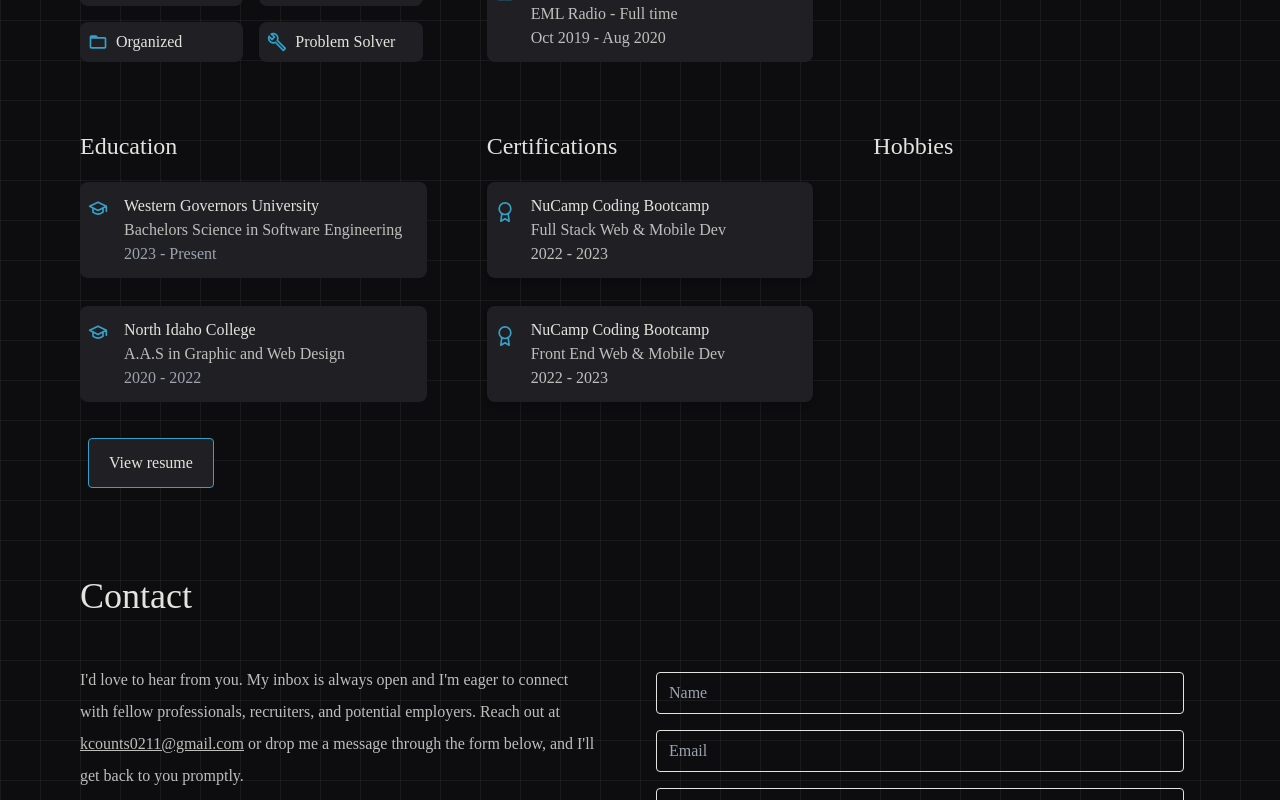
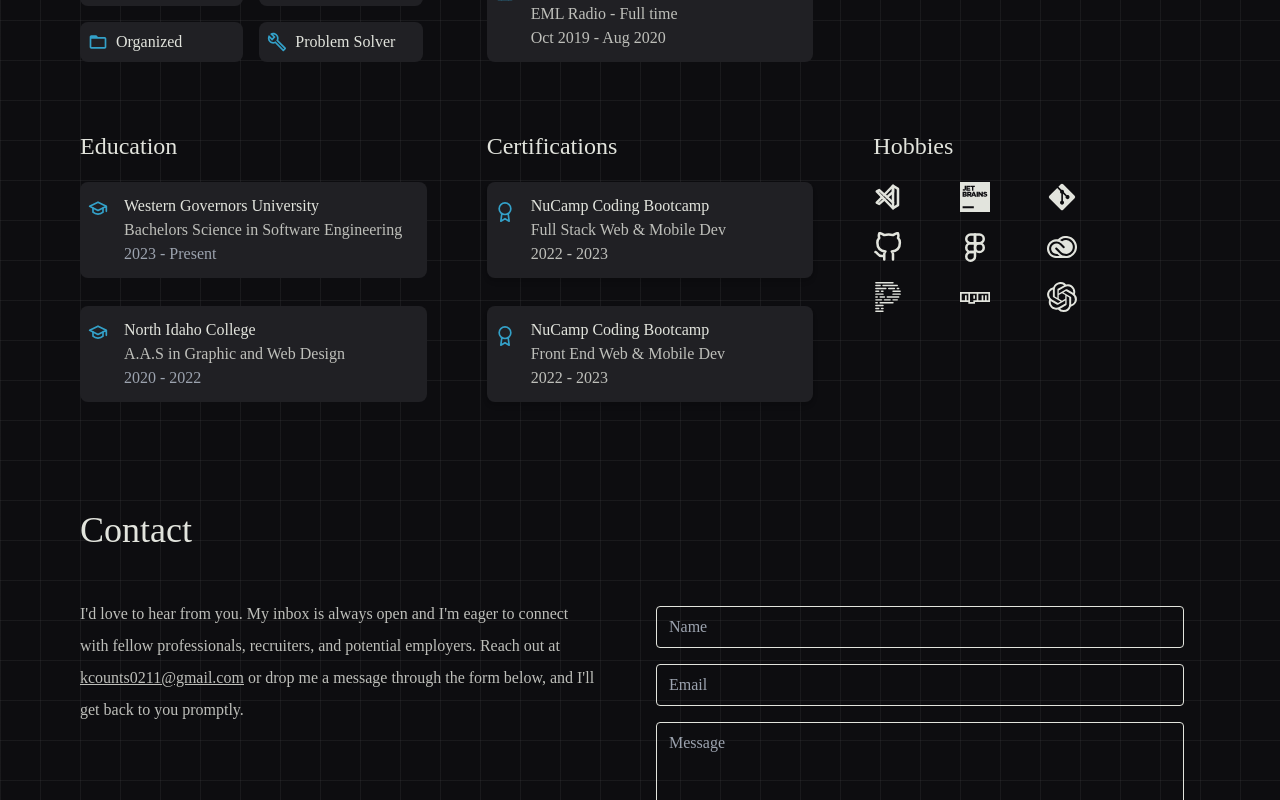
Before and after one commit to Kcounts93/my-portfolio, a React (Create React App) app: page / in a window 1280 px wide. Shown: the part 2940-3740 px from the top of the page. Built offline with nearby package versions, Linux system fonts and the light colour scheme.

Commit message:
test hobbies

```diff
--- a/src/components/Resume.jsx
+++ b/src/components/Resume.jsx
@@ -41,7 +41,7 @@ const Resume = () => {
           <Hobbies />
         </div>
       </div>
-      <button className="primary-btn">View resume</button>
+      {/* <button className="primary-btn">View resume</button> */}
     </div>
   );
 };
--- a/src/components/resumeComponents/Hobbies.jsx
+++ b/src/components/resumeComponents/Hobbies.jsx
@@ -1,9 +1,31 @@
-import React from 'react'
+import React from "react";
+import { FiFigma, FiGithub } from "react-icons/fi";
+import { TbBrandVscode } from "react-icons/tb";
+import {
+  SiJetbrains,
+  SiPrettier,
+  SiAdobecreativecloud,
+  SiOpenai,
+} from "react-icons/si";
+import { FaGitAlt, FaNpm } from "react-icons/fa";
 
 const Hobbies = () => {
-  return (
-    <div><h2 className="text-2xl font-light mb-5">Hobbies</h2></div>
-  )
+    return (
+        <div className="">
+          <h2 className="text-2xl font-light mb-5">Hobbies</h2>
+        <div className="grid grid-cols-3 grid-rows-3 gap-5 my-4 w-60 mb-10">
+          <TbBrandVscode className="text-3xl" />
+          <SiJetbrains className="text-3xl " />
+          <FaGitAlt className="text-3xl" />
+          <FiGithub className="text-3xl" />
+          <FiFigma className="text-3xl" />
+          <SiAdobecreativecloud className="text-3xl" />
+          <SiPrettier className="text-3xl" />
+          <FaNpm className="text-3xl" />
+          <SiOpenai className="text-3xl" />
+        </div>
+        </div>
+      );
 }
 
 export default Hobbies
```
